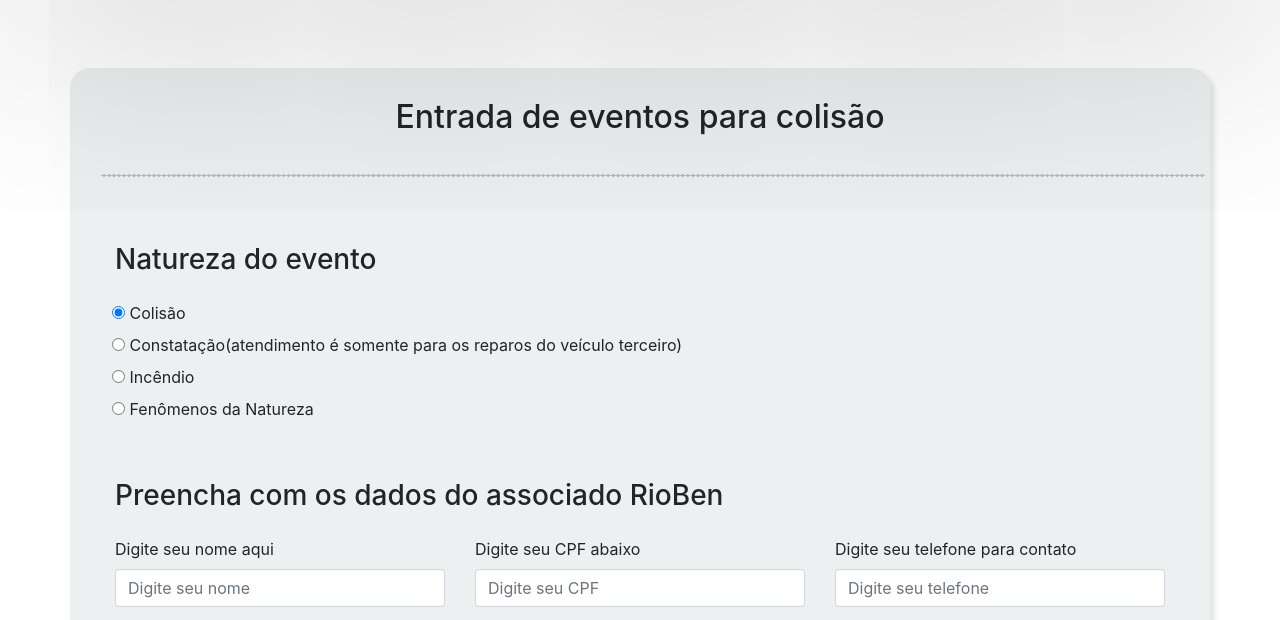
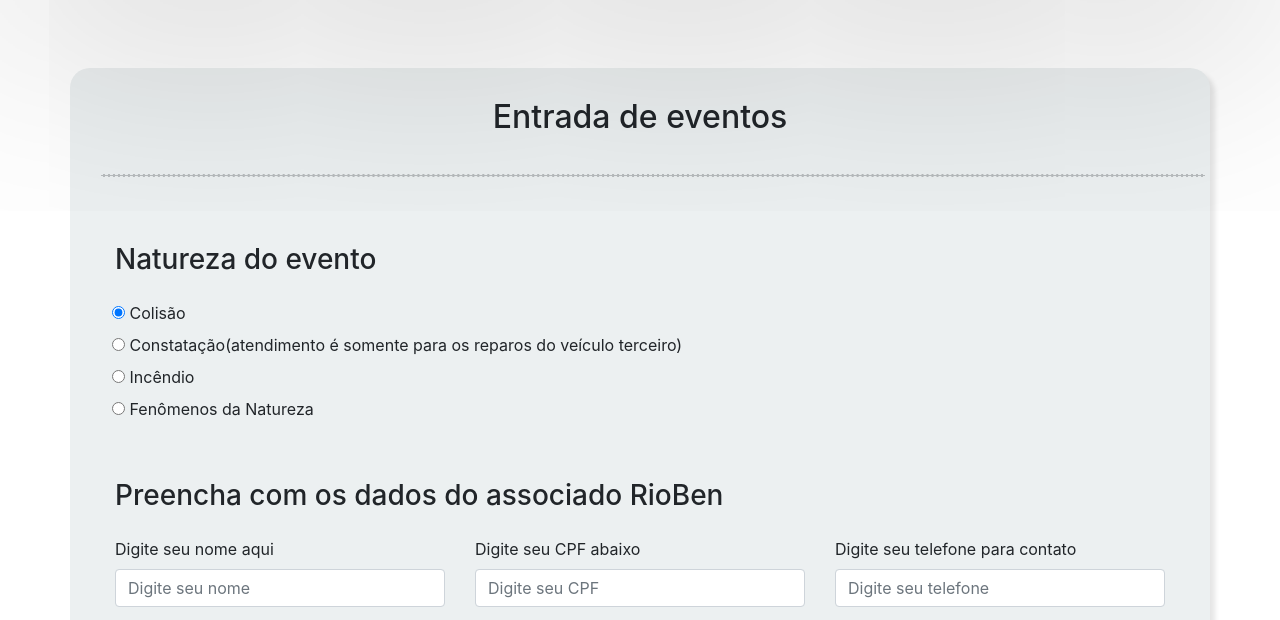
Before and after one commit to TiegoSilva/sis-entrada-de-eventos, a website: page public/entrada-colisao.html in a window 1280 px wide. Shown: the part 112-732 px from the top of the page. Drawn offline with nearby package versions, Linux system fonts and the light colour scheme.

Commit message:
changing title of entrada-colisao.html

```diff
--- a/public/entrada-colisao.html
+++ b/public/entrada-colisao.html
@@ -101,7 +101,7 @@
         <!-- titulo do formulário -->
         <div class="container">
             <div class="row">
-                <h2 style="text-align: center;">Entrada de eventos para colisão</h2>
+                <h2 style="text-align: center;">Entrada de eventos</h2>
             </div>
         </div>
 
```
